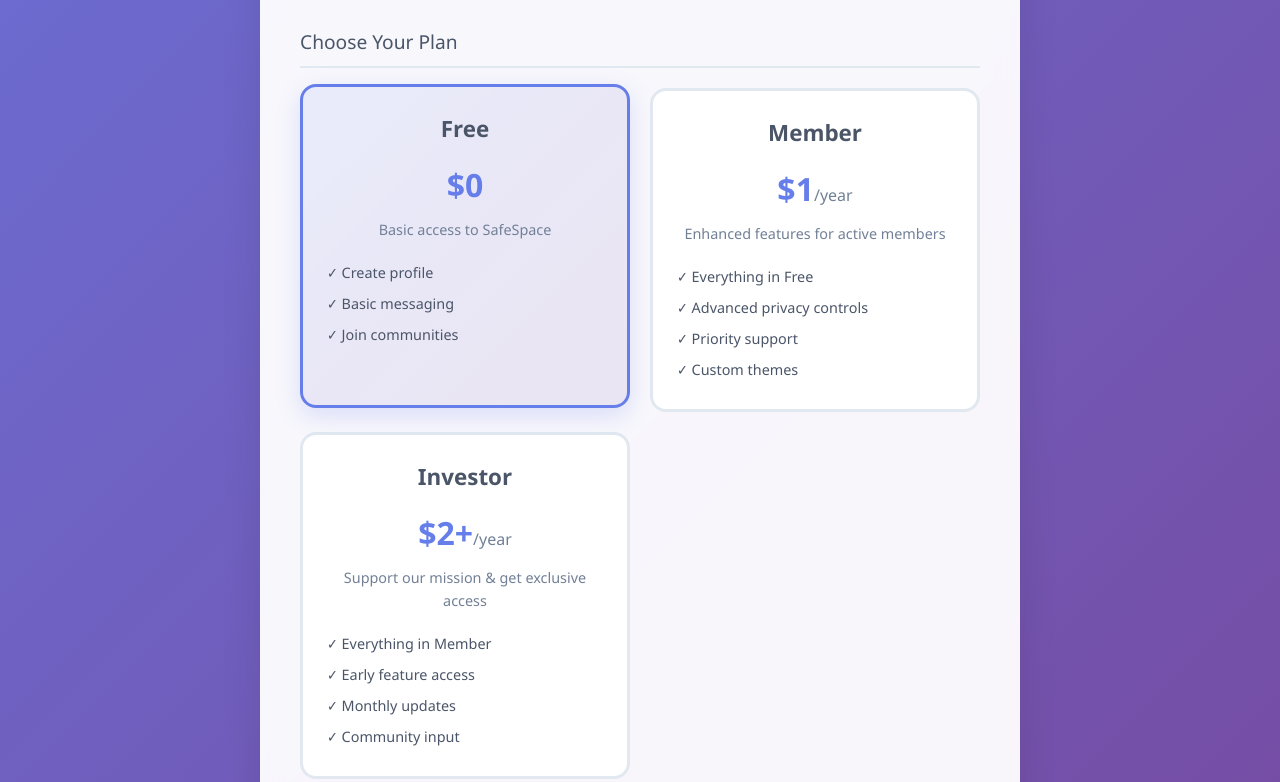
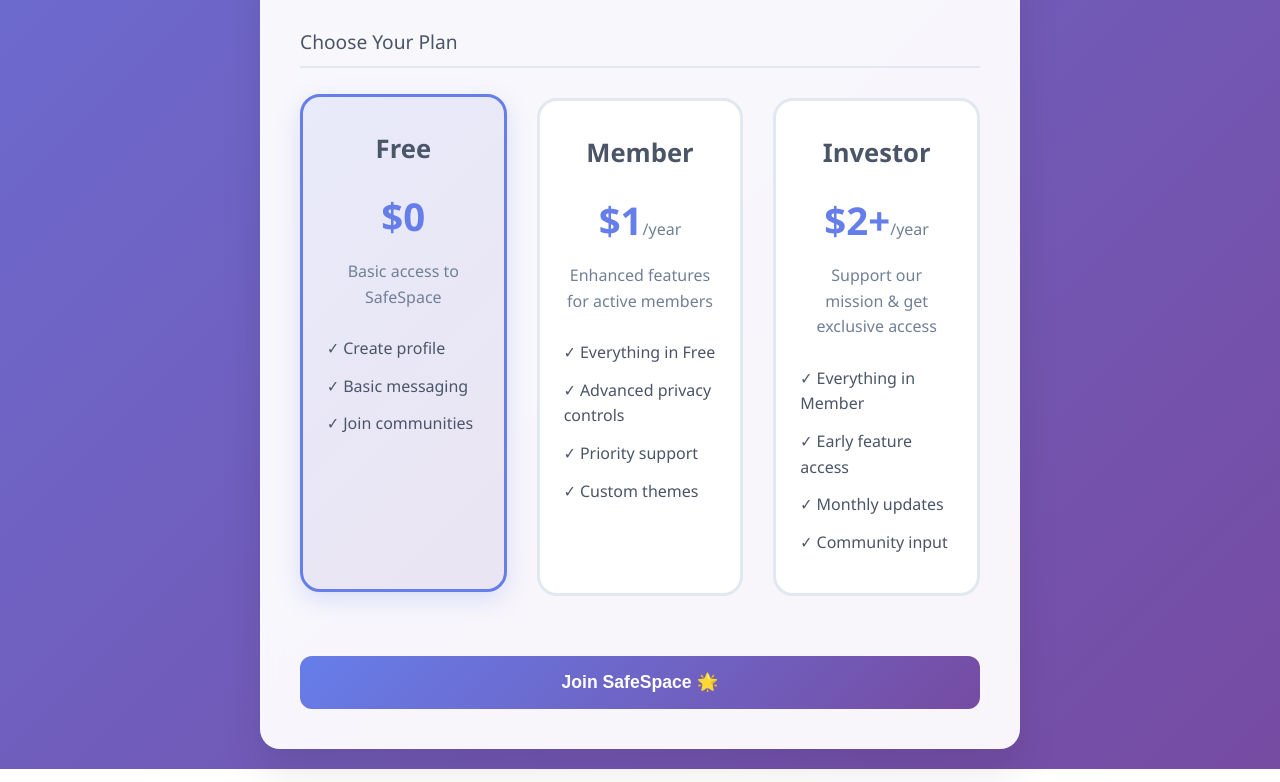
Before and after one commit to websimapi/websim-join-safespace-social-registration, a plain HTML site: page index.html in a window 1280 px wide. Shown: the part 1352-2134 px from the top of the page. Drawn offline with Linux system fonts and the light colour scheme.

Commit message:
v2: Setup Choose Your Plan to be in a row all three of them make the UI UX just a bit bigger and nicer

```diff
--- a/styles.css
+++ b/styles.css
@@ -287,8 +287,9 @@ body {
 /* Plan Cards */
 .plan-options {
     display: grid;
-    grid-template-columns: repeat(auto-fit, minmax(250px, 1fr));
-    gap: 20px;
+    grid-template-columns: repeat(3, 1fr);
+    gap: 30px;
+    margin: 30px 0;
 }
 
 .plan-card {
@@ -303,12 +304,13 @@ body {
 
 .plan-content {
     border: 3px solid #e2e8f0;
-    border-radius: 16px;
-    padding: 24px;
+    border-radius: 20px;
+    padding: 32px 24px;
     background: white;
     text-align: center;
     transition: all 0.3s ease;
     height: 100%;
+    min-height: 320px;
 }
 
 .plan-card:hover .plan-content {
@@ -324,16 +326,16 @@ body {
 }
 
 .plan-content h4 {
-    font-size: 1.4rem;
-    margin-bottom: 12px;
+    font-size: 1.6rem;
+    margin-bottom: 16px;
     color: #4a5568;
 }
 
 .plan-price {
-    font-size: 2rem;
+    font-size: 2.4rem;
     font-weight: 700;
     color: #667eea;
-    margin-bottom: 8px;
+    margin-bottom: 12px;
 }
 
 .plan-price span {
@@ -344,8 +346,8 @@ body {
 
 .plan-description {
     color: #718096;
-    margin-bottom: 16px;
-    font-size: 0.9rem;
+    margin-bottom: 20px;
+    font-size: 1rem;
 }
 
 .plan-features {
@@ -354,9 +356,9 @@ body {
 }
 
 .plan-features li {
-    padding: 4px 0;
+    padding: 6px 0;
     color: #4a5568;
-    font-size: 0.9rem;
+    font-size: 1rem;
 }
 
 /* Payment Section */
@@ -496,6 +498,7 @@ body {
 
     .plan-options {
         grid-template-columns: 1fr;
+        gap: 20px;
     }
 
     .color-options {
```
